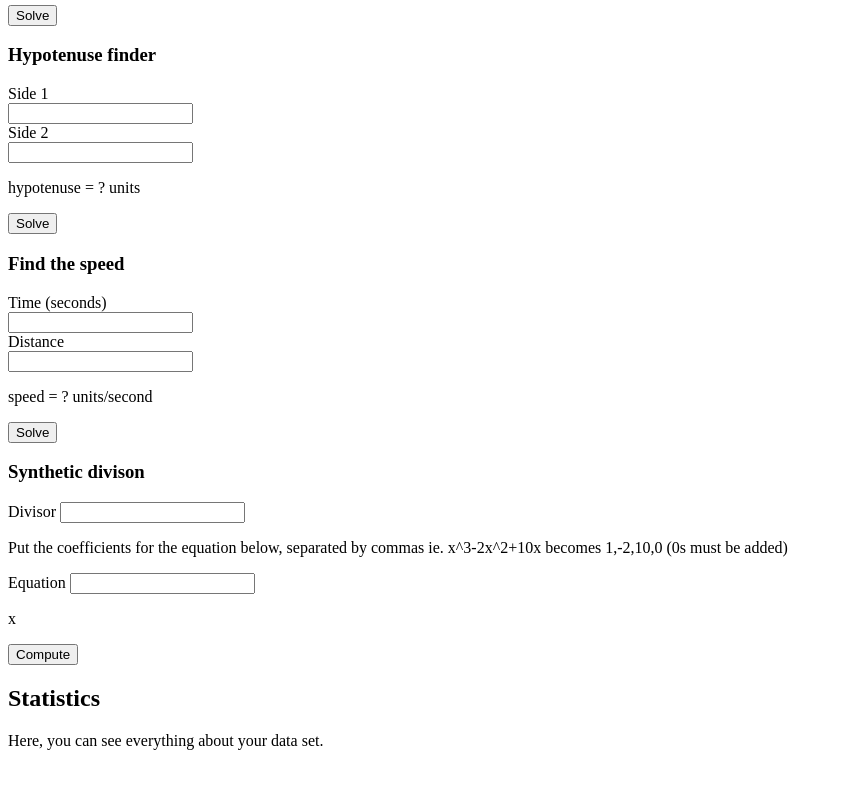
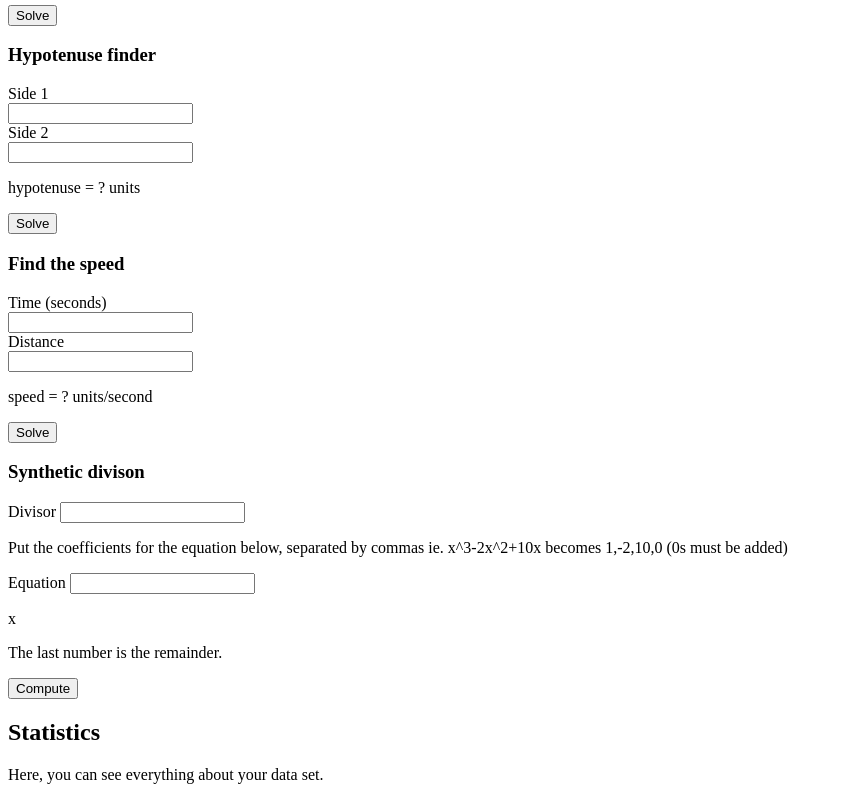
Before and after one commit to asimenio-asteri/rainboCalc, a plain HTML site: page index.html in a window 1280 px wide. Shown: the part 342-1142 px from the top of the page, without its empty margins (0-843 px from the left). Before the commit the page ends 1108 px from the top, so only its background shows below. Drawn offline with Linux system fonts and the light colour scheme.

Commit message:
note for remainder

```diff
--- a/index.html
+++ b/index.html
@@ -39,6 +39,7 @@
     <label for="eq">Equation</label>
     <input type="text" name="eq" id="eq" />
     <p id="divOut">x</p>
+    <p>The last number is the remainder.</p>
     <button onclick="synthDiv()">Compute</button>
     <h2>Statistics</h2>
     <p>Here, you can see everything about your data set.</p>
```
